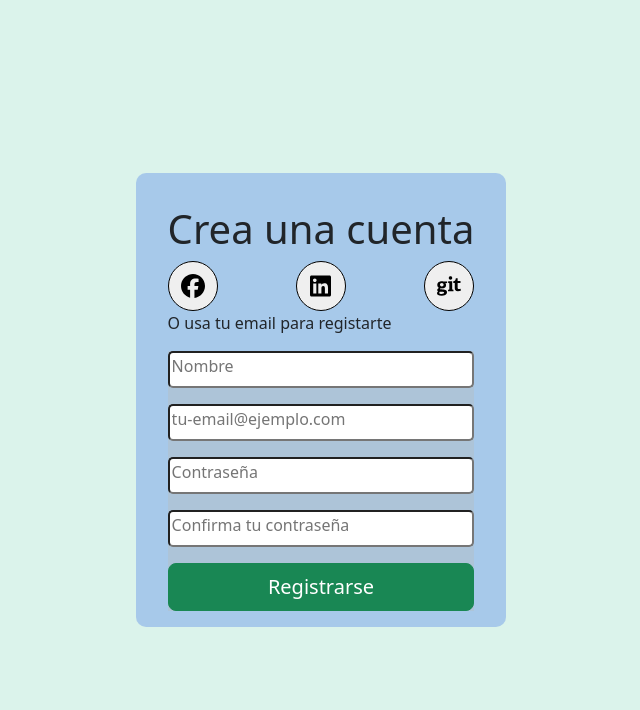
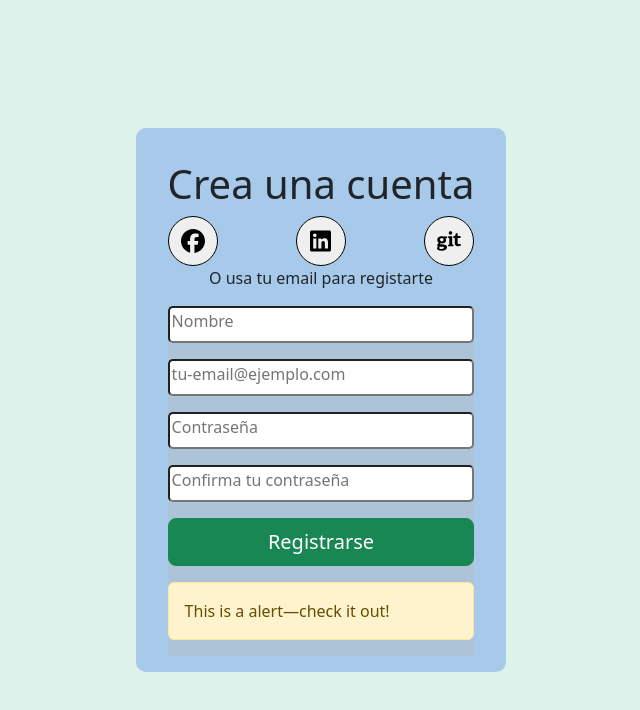
Before and after one commit to wl4dig3/desafio-estados-componentes, a React (Vite) app: page / in a window 1280 px wide. Both pictures are taken after a click on the button "Registrarse". Shown: the top 710 px of the page, without its empty margins (319-959 px from the left). Built offline with nearby package versions, Linux system fonts and the light colour scheme.

Commit message:
condicional del alert funciona

```diff
--- /dev/null
+++ b/src/components/alert/Alerta.jsx
@@ -0,0 +1,7 @@
+import Alert from 'react-bootstrap/Alert';
+
+function Alerta() {
+  return <Alert variant={'warning'}>This is a alert—check it out!</Alert>;
+}
+
+export default Alerta;
--- a/src/components/formulario/Formulario.jsx
+++ b/src/components/formulario/Formulario.jsx
@@ -1,19 +1,83 @@
-import React from 'react'
+import {useState} from 'react'
 import './Formulario.css';
 import Button from 'react-bootstrap/Button';
+import Alerta from '../alert/Alerta';
+
 
 function Formulario() {
+
+  let valorInicial = {
+    nombre: '',
+    email: '',
+    password: '',
+    repeatPassword: '',
+  };
+const [ err, setErr] = useState(false);
+
+  const [dataFormulario, setDataFormulario] = useState(valorInicial);
+
+  const handleChange = (e) => {
+  setDataFormulario( (estadoPrevio) => ({...estadoPrevio, [e.target.name]: e.target.value}));
+  };
+
+
+
+  // const error = () => {
+  //   if (
+  //     dataFormulario.nombre == '' ||
+  //     dataFormulario.email == '' ||
+  //     dataFormulario.password == '' ||
+  //     dataFormulario.repeatPassword == ''
+  //     ){
+  //     return (<Alerta />)
+
+  //   }
+  // };
+  const enviar = () => {
+    if (
+      dataFormulario.nombre == '' ||
+      dataFormulario.email == '' ||
+      dataFormulario.password == '' ||
+      dataFormulario.repeatPassword == ''
+      ){
+      return setErr(true)
+
+    }  return null
+  }
+
   return (
     <section className="section-formulario">
-      <input placeholder='Nombre' name="nombre" type="text" />
-      <input placeholder='tu-email@ejemplo.com' name="email" type="email" />
-      <input placeholder='Contraseña' name="password" type="password" />
-      <input placeholder='Confirma tu contraseña' name="repeat-password" type="password" />
-      <Button variant="success" size="lg">
+      <input
+        placeholder="Nombre"
+        name="nombre"
+        type="text"
+        onChange={handleChange}
+      />
+      <input
+        placeholder="tu-email@ejemplo.com"
+        name="email"
+        type="email"
+        onChange={handleChange}
+      />
+      <input
+        placeholder="Contraseña"
+        name="password"
+        type="password"
+        onChange={handleChange}
+      />
+      <input
+        placeholder="Confirma tu contraseña"
+        name="repeatPassword"
+        type="password"
+        onChange={handleChange}
+      />
+      <Button onClick={enviar} variant="success" size="lg">
         Registrarse
       </Button>
+      { err ? <Alerta /> : null  }
     </section>
   );
 }
 
-export default Formulario
+
+export default Formulario;
--- a/src/components/registro/Registro.css
+++ b/src/components/registro/Registro.css
@@ -19,3 +19,6 @@ h1 {
     display: flex;
     justify-content: space-between;
 }
+.texto-social-buttons {
+    text-align: center;
+}
--- a/src/components/registro/Registro.jsx
+++ b/src/components/registro/Registro.jsx
@@ -1,4 +1,3 @@
-import React from 'react';
 import './Registro.css';
 import Formulario from '../formulario/Formulario';
 import SocialButton from '../socialButton/SocialButton';
@@ -15,7 +14,6 @@ function Registro() {
         })}
       </div>
       <p className='texto-social-buttons'>O usa tu email para registarte</p>
-      {/* <SocialButton icon={iconos.map( (item)=> {item.icon})} /> */}
       <Formulario />
     </section>
   );
--- a/src/components/socialButton/SocialButton.jsx
+++ b/src/components/socialButton/SocialButton.jsx
@@ -1,4 +1,3 @@
-import React from 'react';
 import { FontAwesomeIcon } from '@fortawesome/react-fontawesome';
 import './SocialButton.css';
 
```
Also changed, not shown: src/components/alert/Alert.css (deleted), src/components/alert/Alert.jsx (deleted), src/components/alert/Alerta.css (added).
